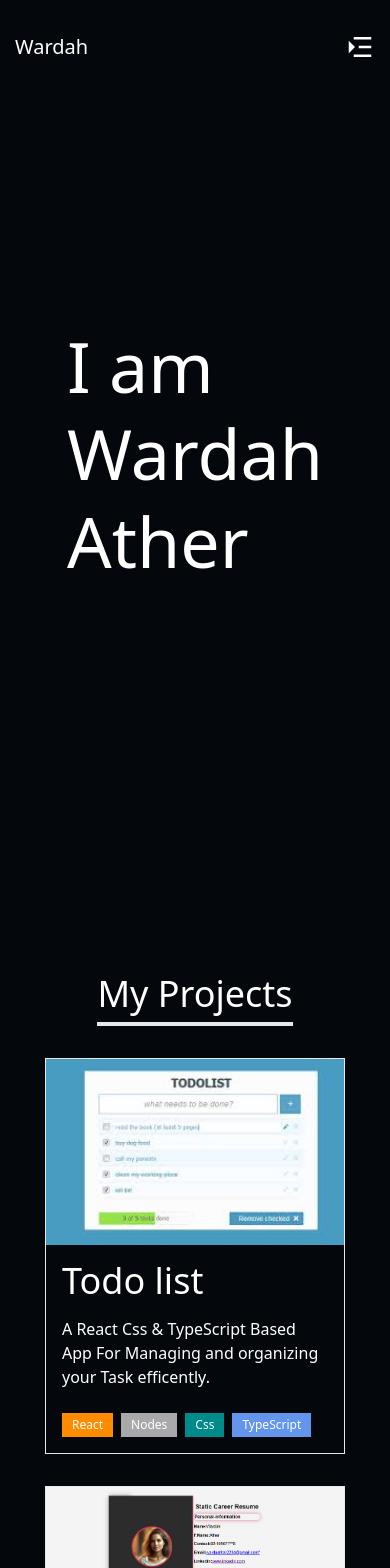
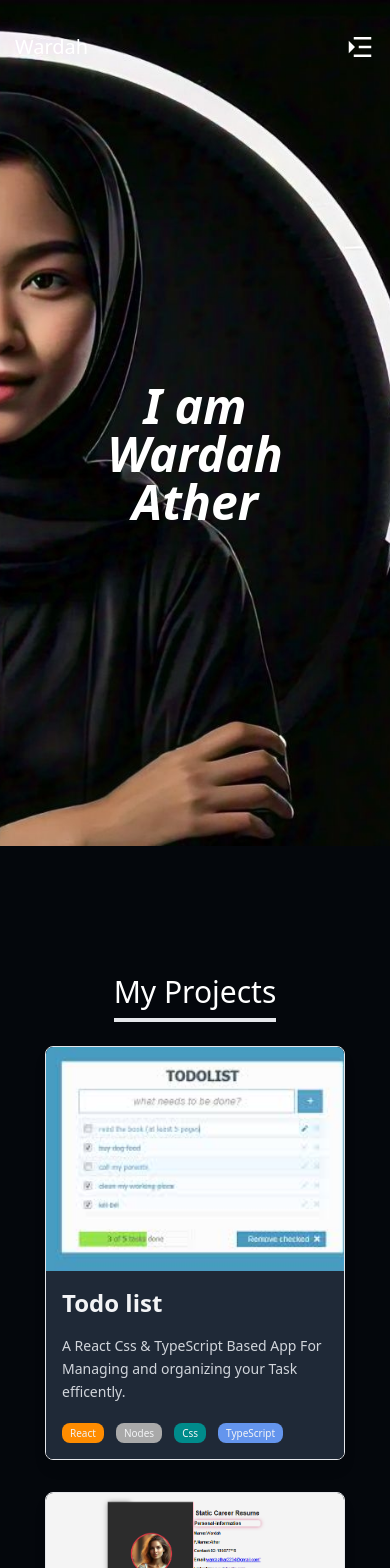
Before and after one commit to wardaathar/My.Porofolio, a Next.js app: page / in a window 390 px wide. Shown: the top 1568 px of the page. Built offline with nearby package versions, Linux system fonts and the light colour scheme.

Commit message:
Second Commit

```diff
--- a/src/app/globals.css
+++ b/src/app/globals.css
@@ -2,18 +2,20 @@
 @tailwind components;
 @tailwind utilities;
 
-@layer base{
-    body{
+@layer base {
+    body {
         color: #fff;
         background-color: rgb(4, 7, 12);
     }
 }
+
 @layer components {
-    .menulink{
+    .menulink {
         @apply cursor-pointer hover:text-[#c5c5c5];
     }
-    .tags{
-        background-color:darkorange;
+
+    .tags {
+        background-color: darkorange;
         margin-right: 0.5rem;
         margin-top: 0.5rem;
         padding: 3px 10px;
@@ -21,16 +23,46 @@
         color: #fff;
         font-size: 12px;
     }
-    .tags:last-child{
+
+    .tags:last-child {
         margin-right: 0;
     }
-    .tags:nth-child(2){
-        background-color:darkgray ;
+
+    .tags:nth-child(2) {
+        background-color: darkgray;
     }
-    .tags:nth-child(3){
-        background-color:darkcyan ;
+
+    .tags:nth-child(3) {
+        background-color: darkcyan;
     }
-    .tags:nth-child(4){
-        background-color:cornflowerblue ;
+
+    .tags:nth-child(4) {
+        background-color: cornflowerblue;
     }
 }
+
+/* Responsive Enhancements */
+@layer utilities {
+    @media (max-width: 640px) { /* Small screens (mobile) */
+        .tags {
+            font-size: 10px; /* Smaller font for mobile */
+            padding: 2px 8px; /* Reduced padding */
+            margin-right: 0.25rem;
+            margin-top: 0.25rem;
+        }
+    }
+
+    @media (min-width: 641px) and (max-width: 768px) { /* Medium screens (tablet) */
+        .tags {
+            font-size: 11px; /* Slightly larger font */
+            padding: 3px 9px; /* Adjusted padding */
+        }
+    }
+
+    @media (min-width: 769px) { /* Large screens (desktop) */
+        .tags {
+            font-size: 14px; /* Larger font for desktops */
+            padding: 4px 12px; /* Enhanced padding */
+        }
+    }
+}
--- a/src/components/Card.tsx
+++ b/src/components/Card.tsx
@@ -1,4 +1,4 @@
-import React from 'react'
+import React from 'react';
 import Image from 'next/image';
 
 interface propsType {
@@ -8,29 +8,39 @@ interface propsType {
     tags: string[];
 }
 
-const Card: React.FC<propsType> =( { title, desc, img, tags} ) => {
+const Card: React.FC<propsType> = ({ title, desc, img, tags }) => {
     return (
-    <div className='border border-accent w-[300px] sm:w-[350px]'data-aos="zoom-in-left">
-      <div>
-        <Image className='w-[300px] sm:w-[400px] h-auto'
+        <div
+            className="border border-accent rounded-lg overflow-hidden w-[300px] sm:w-[350px] md:w-[400px] lg:w-[450px] mx-auto shadow-lg hover:shadow-xl transition-shadow duration-300"
+            data-aos="zoom-in-left"
+        >
+            {/* Image Section */}
+            <div className="relative w-full h-56 sm:h-64 md:h-72">
+                <Image
+                    className="object-cover"
                     src={img}
-        width={350}
-        height={350}
+                    fill
                     alt={title}
                 />
             </div>
-         <div className='p-4 space-y-4'>
-            <div className='text-4xl font-extralight'>{title}</div>
-            <div>{desc}</div>
-            <div>
-                {tags.map((el)=> (
-                    <div className='tags' key={el}>
+
+            {/* Content Section */}
+            <div className="p-4 space-y-4 bg-gray-800">
+                <h3 className="text-2xl sm:text-3xl font-semibold text-gray-100">{title}</h3>
+                <p className="text-sm sm:text-base md:text-lg text-gray-300 leading-relaxed">{desc}</p>
+                <div className="flex flex-wrap gap-2">
+                    {tags.map((el) => (
+                        <span
+                            className="tags px-3 py-1 bg-accent text-gray-100 text-xs sm:text-sm rounded-lg"
+                            key={el}
+                        >
                             {el}
-                    </div>))}
+                        </span>
+                    ))}
                 </div>
             </div>
         </div>
-  )
-}
+    );
+};
 
-export default Card
+export default Card;
--- a/src/components/Footer.tsx
+++ b/src/components/Footer.tsx
@@ -1,11 +1,14 @@
-import React from 'react'
 
-const Footer =()=> {
+import React from 'react';
+
+const Footer = () => {
   return (
-    <div className='mt-3 py-6 font-semibold text-center bg-red-900'>
-      khi.pakistan \ All Rights Reserved 2024.
+    <div className="mt-3 py-6 font-semibold text-center bg-red-900 text-sm sm:text-base md:text-lg text-white">
+      <p>
+        khi.pakistan | All Rights Reserved 2024.
+      </p>
     </div>
-  )
-}
+  );
+};
 
-export default Footer
+export default Footer;
--- a/src/components/Heading.tsx
+++ b/src/components/Heading.tsx
@@ -1,16 +1,15 @@
-import React from 'react'
+import React from 'react';
 
-interface propsType
-    {
-        title: string;
-}
-const Heading: React.FC<propsType> = ({title}) =>
-    {
-  return (
-    <div className='text-center text-4xl pb-8'>
-        <p className='border-b-4 inline-block pb-2'>{title}</p>
-    </div>
-  )
+interface propsType {
+    title: string;
 }
 
-export default Heading
+const Heading: React.FC<propsType> = ({ title }) => {
+  return (
+    <div className="text-center text-3xl sm:text-4xl md:text-5xl pb-6 sm:pb-8">
+        <p className="border-b-4 inline-block pb-2">{title}</p>
+    </div>
+  );
+};
+
+export default Heading;
--- a/src/components/Hero.tsx
+++ b/src/components/Hero.tsx
@@ -1,25 +1,30 @@
-import React from 'react'
-import Nav from './Nav'
+import React from 'react';
+import Nav from './Nav';
 
 const Hero = () => {
   return (
-    <div id="hero" className='min-h-screen bg-no-repeat bg-[url(/wr.jpg)]'
-    style={{backgroundSize: "25%", backgroundPosition: "right 500px top 200px" }}
+    <div
+      id="hero"
+      className="min-h-screen bg-no-repeat bg-cover bg-center"
+      style={{
+        backgroundImage: "url('/wr.jpg')",
+        backgroundSize: "cover",
+        backgroundPosition: "right 20% top 15%"
+      }}
     >
       <Nav />
-      <div className='container grid lg:grid-cols-2 h-[calc(100vh-60px)]'>
-        <div className='hidden lg-block'></div>
-        <div className='text-[70px] sm:text:[100px] font-bold-itallic leading-tight flex justify-center items-center'>
+      <div className="container grid h-[calc(100vh-60px)] lg:grid-cols-2 items-center px-4 sm:px-6 lg:px-8">
+        <div className="hidden lg:block"></div>
+        <div className="text-5xl sm:text-6xl md:text-7xl lg:text-8xl font-bold italic text-center sm:text-left text-white">
           <div>
-            <p data-aos="zoom-in-up">I am </p>
-            <p data-aos="zoom-in-up"> Wardah</p>
-            <p data-aos="zoom-in-up"> Ather</p>
+            <p data-aos="zoom-in-up">I am</p>
+            <p data-aos="zoom-in-up">Wardah</p>
+            <p data-aos="zoom-in-up">Ather</p>
           </div>
         </div>
       </div>
+    </div>
+  );
+};
 
-    </div>
-  )
-}
-
-export default Hero
+export default Hero;
--- a/src/components/Myprojects.tsx
+++ b/src/components/Myprojects.tsx
@@ -1,4 +1,4 @@
-import React from 'react'
+import React from 'react';
 import Heading from './Heading';
 import Card from './Card';
 
@@ -6,44 +6,44 @@ const data = [
     {
         id: 0,
         title: "Todo list",
-        desc: "A React  Css & TypeScript Based App For Managing and organizing your Task efficently.",
+        desc: "A React Css & TypeScript Based App For Managing and organizing your Task efficently.",
         img:"/todo.jpg",
-        tags: ["React", "Nodes", "Css" , "TypeScript"],
+        tags: ["React", "Nodes", "Css", "TypeScript"],
     },
     {
         id: 1,
         title: "Resum Builder",
         desc: "A React & TypeScript Based App For Managing and organizing your Task efficently.",
         img:"/my.jpg",
-        tags: ["React", "Nodes", "Css ", "TypeScript"],
+        tags: ["React", "Nodes", "Css", "TypeScript"],
     },
     {
         id: 2,
         title: "Simple Calculater Project",
-        desc: "A  basics html TypeScript and java Managing and organizing your Task efficently.",
+        desc: "A basics html TypeScript and java Managing and organizing your Task efficently.",
         img:"/node.jpg",
-        tags: ["React", "Nodes", "Css" , "TypeScript"],
+        tags: ["React", "Nodes", "Css", "TypeScript"],
     },
     {
         id: 3,
         title: "My portfolio",
         desc: "A portfolio commands uses for html TypeScript and java Managing and organizing your Task efficently.",
         img:"/port.jpg",
-        tags: ["React", "Nodes", "Css" , "TypeScript"],
+        tags: ["React", "Nodes", "Css", "TypeScript"],
     },
     {
         id: 4,
         title: "E-Commerce Website",
-        desc: "A  basics Uses Srtle Css html TypeScript and java Managing and organizing your Task efficently.",
+        desc: "A basics Uses Srtle Css html TypeScript and java Managing and organizing your Task efficently.",
         img:"/e.commerce.jpg",
-        tags: ["React", "Nodes", "Css" , "TypeScript"],
+        tags: ["React", "Nodes", "Css", "TypeScript"],
     },
     {
         id: 5,
         title: "React Project",
         desc: "A basics React and node.js project.",
         img:"/node.jpg",
-        tags: ["React", "Nodes", "Css" , "TypeScript"],
+        tags: ["React", "Nodes", "Css", "TypeScript"],
     },
 ];
 
@@ -51,17 +51,19 @@ const Myprojects = () => {
   return (
     <div id='Myprojects' className='container pt-32'>
         <Heading title='My Projects'/>
-        <div className='grid gap-8 xl:gap-0 xl:gap-y-10 md:grid-cols-3 lg-grid-cols-3 place-items-center'>
-            {data.map((el) => (<Card
-            key={el.id}
-            title={el.title}
-            desc={el.desc}
-            img={el.img}
-            tags={el.tags}
-            />))}
+        <div className='grid grid-cols-1 sm:grid-cols-2 md:grid-cols-3 lg:grid-cols-3 gap-8 xl:gap-10 place-items-center'>
+            {data.map((el) => (
+                <Card
+                    key={el.id}
+                    title={el.title}
+                    desc={el.desc}
+                    img={el.img}
+                    tags={el.tags}
+                />
+            ))}
         </div>
     </div>
-  )
+  );
 }
 
-export default Myprojects
+export default Myprojects;
--- a/src/components/Nav.tsx
+++ b/src/components/Nav.tsx
@@ -1,23 +1,30 @@
-import React from 'react'
+import React, { useState } from 'react';
 import { RiMenuFold4Fill } from "react-icons/ri";
 
 function Nav() {
+  const [isMenuOpen, setIsMenuOpen] = useState(false);
+
+  const toggleMenu = () => setIsMenuOpen(!isMenuOpen);
+
   return (
     <div className='container pt-8'>
-        <div className='flex justify-between items-center' >
-            <div className='text-xl font-medium'> Wardah </div>
-            <ul className='gap-10 lg:gap-16 hidden md:flex'>
-                <li className='menuLink'><a href='#hero'> Home</a></li>
+        <div className='flex justify-between items-center'>
+            <div className='text-xl font-medium'>Wardah</div>
+            <ul className={`md:flex gap-10 lg:gap-16 ${isMenuOpen ? 'flex' : 'hidden'} md:block`}>
+                <li className='menuLink'><a href='#hero'>Home</a></li>
                 <li className='menuLink'><a href='#about'>About</a></li>
-                <li className='menuLink'><a href='#Myprojects'>MyProjects</a></li>
+                <li className='menuLink'><a href='#Myprojects'>My Projects</a></li>
                 <li className='menuLink'><a href='#skills'>Skills</a></li>
                 <li className='menuLink'><a href='#contact'>Contact</a></li>
             </ul>
-            <RiMenuFold4Fill className='md:hidden' size={30} />
+            <RiMenuFold4Fill
+              className='md:hidden cursor-pointer'
+              size={30}
+              onClick={toggleMenu}
+            />
         </div>
-
     </div>
-  )
+  );
 }
 
-export default Nav
+export default Nav;
```
Also changed, not shown: src/components/About.tsx (+16 -11 lines), src/components/Contact.tsx (+7 -5 lines), src/components/Skills.tsx (+11 -11 lines). Lines whose indentation alone changed are shown as unchanged.
